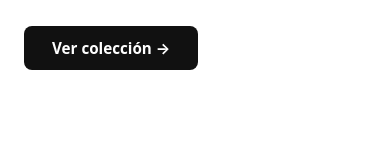
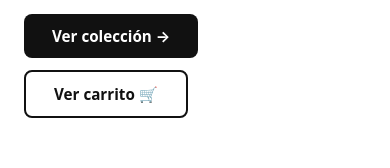
Before and after one commit to ssroci/store-digital-frontend, a React (Vite) app: page / in a window 390 px wide. Shown: the part 348-516 px from the top of the page. Built offline with nearby package versions, Linux system fonts and the light colour scheme; no server answers.

Commit message:
carrito de nuevo

```diff
--- a/src/pages/Home.css
+++ b/src/pages/Home.css
@@ -110,6 +110,9 @@
   font-weight: 500;
 }
 
+.hero-cta-secondary{
+  display: none;
+}
 .cat-chip:hover {
   background: #e5e7eb;
 }
@@ -204,8 +207,18 @@
   margin: 0;
 }
 
-/* ── RESPONSIVE ── */
+
 @media (max-width: 768px) {
+
+  .hero-cta-secondary {
+    display: inline-block;
+    background: #fff;
+    color: #111;
+    border: 2px solid #111;
+    margin-top: 0.75rem;
+  }
+}
+
   .hero {
     grid-template-columns: 1fr;
   }
--- a/src/pages/Home.jsx
+++ b/src/pages/Home.jsx
@@ -36,6 +36,9 @@ export default function Home() {
           <Link to="/productos" className="hero-cta">
             Ver colección →
           </Link>
+          <Link to="/carrito" className="hero-cta hero-cta-secondary">
+  Ver carrito 🛒
+</Link>
         </div>
 
         <div className="hero-visual">
```
